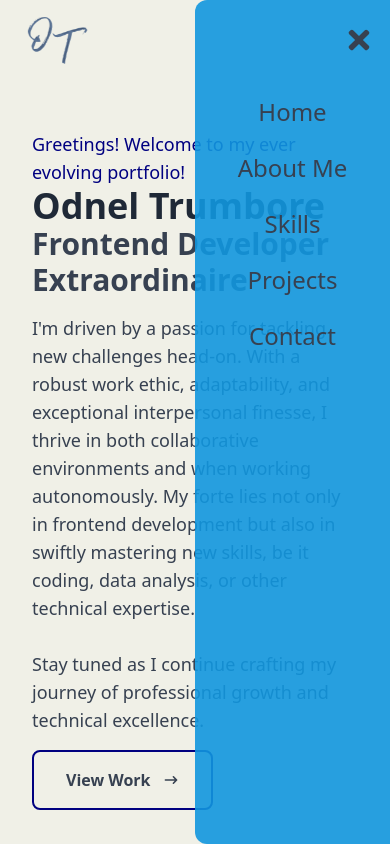
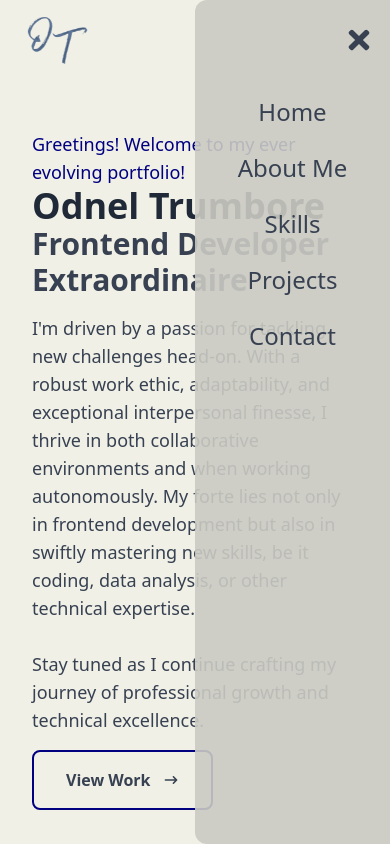
Before and after one commit to otrumbore/otrumbore.github.io, a React (Vite) app: page / in a window 390 px wide. Both pictures are taken after a click on the button 359 px from the left and 40 px from the top of the page. Shown: the top 844 px of the page. Built offline with nearby package versions, Linux system fonts and the light colour scheme.

Commit message:
changed light mode mobile nav bg color

```diff
--- a/src/components/Navbar.jsx
+++ b/src/components/Navbar.jsx
@@ -80,7 +80,7 @@ const Navbar = (props) => {
 				{!navState ? <FaBars /> : <FaTimes />}
 			</button>
 			<div className={navState ? ' ease-linear duration-300' : 'hidden'}>
-				<ul className='absolute text-2xl top-0 right-0 w-[50%] h-screen dark:bg-[#083248] bg-[#1196de] dark:bg-opacity-90 bg-opacity-90 flex flex-col justify-start items-center space-y-6 pt-24 rounded-l-xl'>
+				<ul className='absolute text-2xl top-0 right-0 w-[50%] h-screen dark:bg-[#083248] bg-[#cacac2] dark:bg-opacity-90 bg-opacity-90 flex flex-col justify-start items-center space-y-6 pt-24 rounded-l-xl'>
 					<li className=''>
 						<Link
 							to='home'
```
